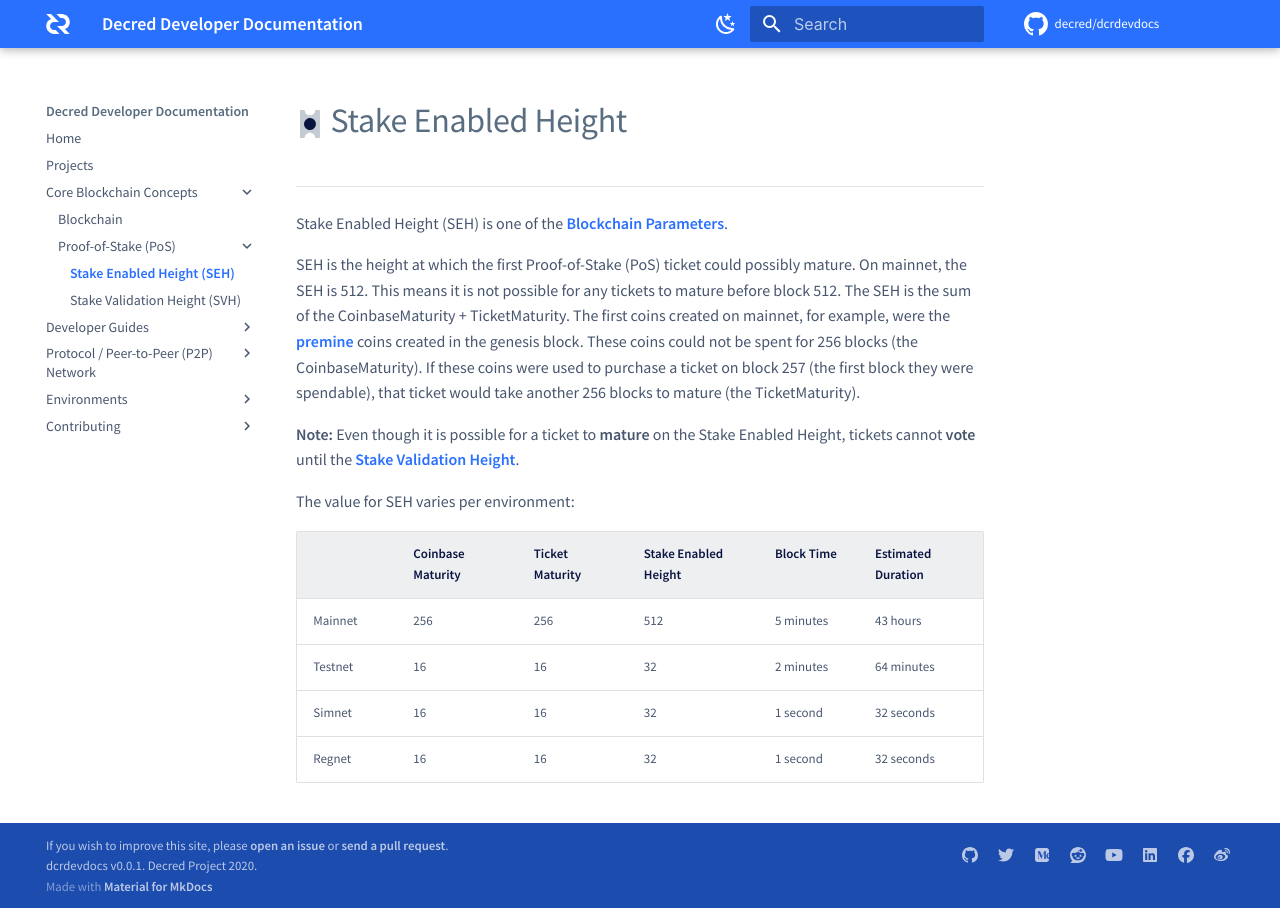
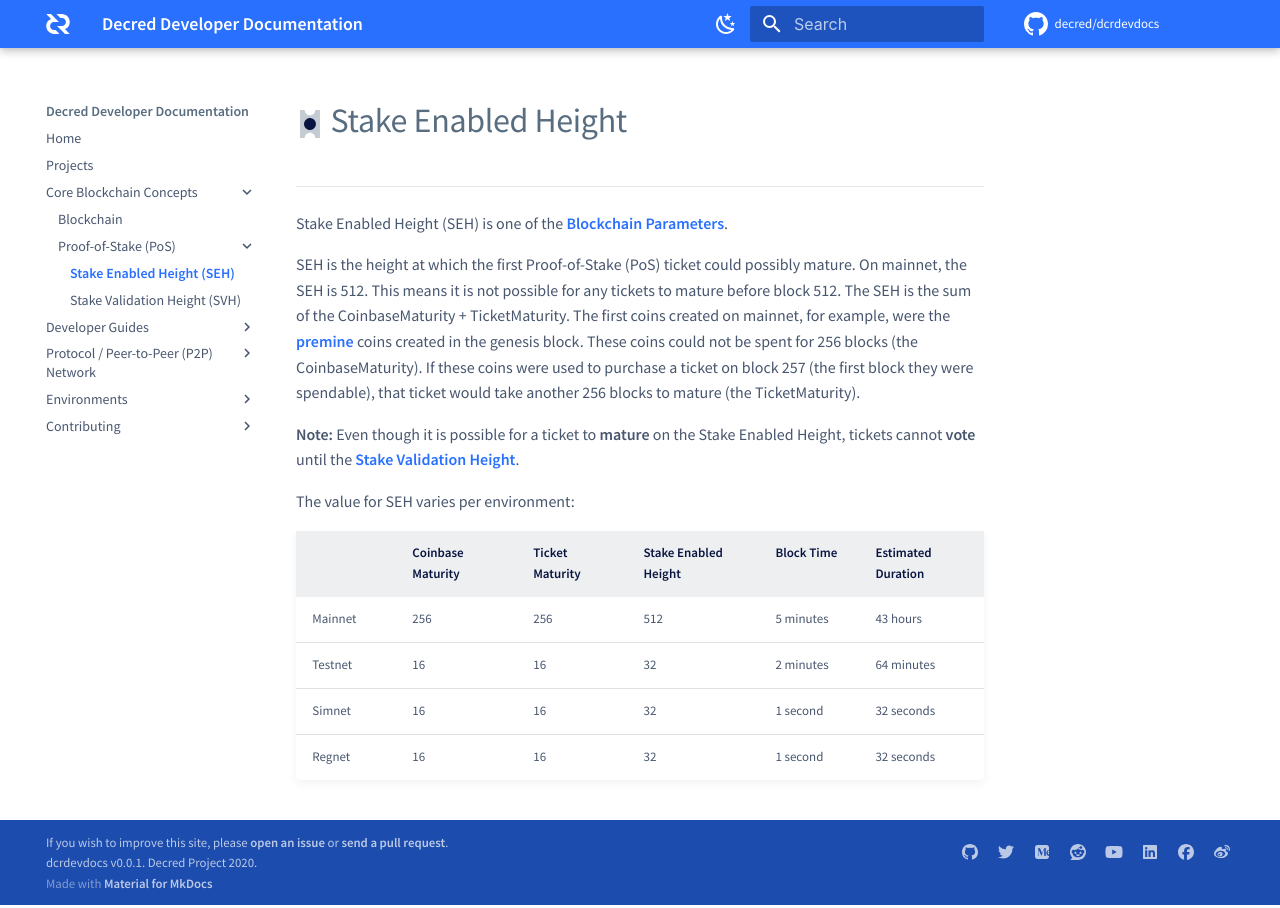
Before and after one commit to decred/dcrdevdocs, an MkDocs documentation site: the page built from docs/core-blockchain-concepts/proof-of-stake/stake-enabled-height.md, in a window 1280 px wide. Built offline with MkDocs 1.6.1 and Material for MkDocs 9.7.7, drawn with Linux system fonts in a browser that asks for light colours; comment, search, counter and statistics services are not loaded.

Commit message:
Update to mkdocs-material 7.2.6.
- No longer need to specify `mkdocs-material-extensions` as an explicit dependency. It is included in `mkdocs-material` dependencies.
- Update css to maintain table and blockquote styles which changed slightly in recent `mkdocs-material` patches.

```diff
--- a/docs/css/style.css
+++ b/docs/css/style.css
@@ -129,6 +129,14 @@ details .md-typeset__table code{
     white-space: nowrap;
 }
 
+.md-typeset table:not([class]) {
+    border: 0;
+    box-shadow: 0 0.2rem 0.5rem rgb(0 0 0 / 5%), 0 0 0.05rem rgb(0 0 0 / 10%);
+}
+.md-typeset table:not([class]) tr:first-child td {
+    border-top: 0;
+}
+
 /* Don't wrap code blocks in tables onto multiple lines in opcodes.md or blockchain-parameters.md */
 #opcodes ~ div .md-typeset__table code,
 #blockchain-parameters ~ div .md-typeset__table code {
@@ -149,6 +157,10 @@ details .md-typeset__table code{
     font-size: 14px;
 }
 
+.md-typeset blockquote p{
+    padding: 12px 0 12px;
+}
+
 .md-typeset code {
     padding-left: 4px;
     padding-right: 4px;
--- a/requirements.txt
+++ b/requirements.txt
@@ -1,4 +1,3 @@
 mkdocs==1.2.2
-mkdocs-material==7.2.2
-mkdocs-material-extensions==1.0.1
+mkdocs-material==7.2.6
 mkdocs-markdownextradata-plugin==0.2.4
```
